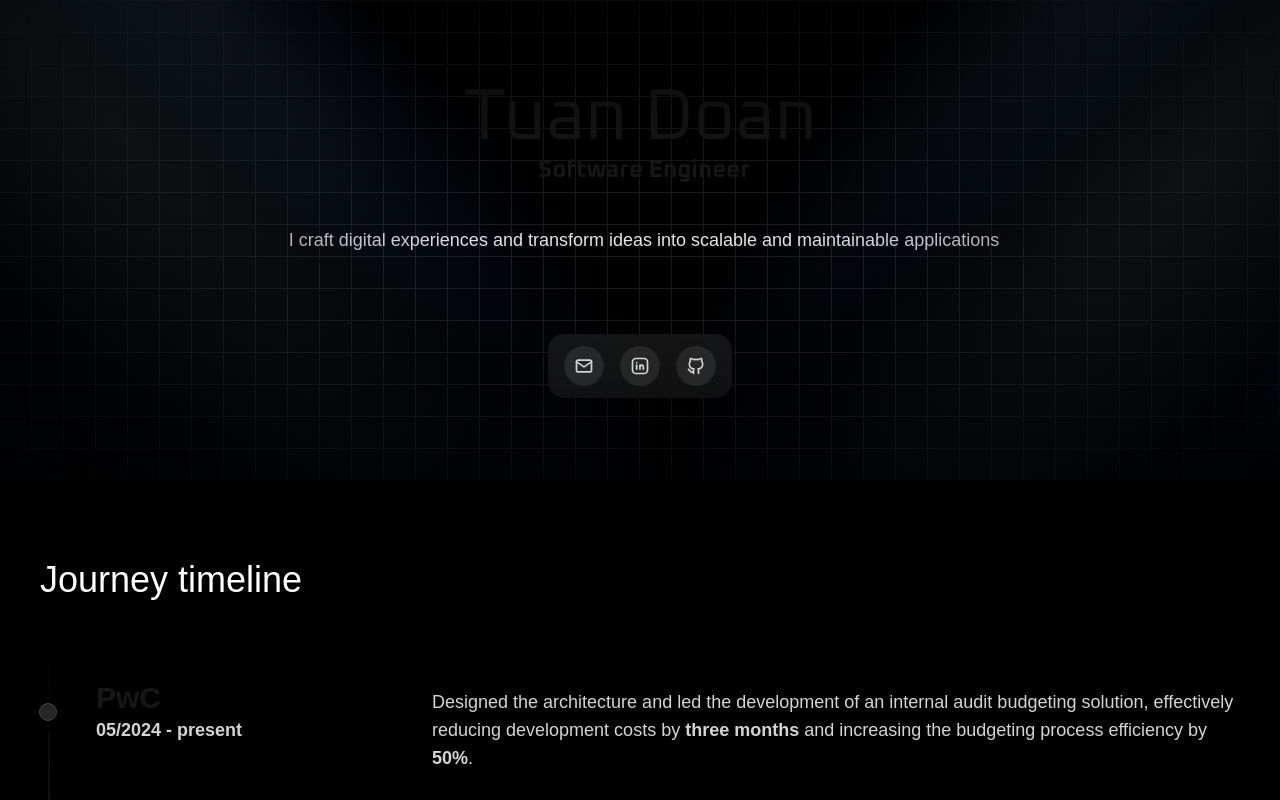
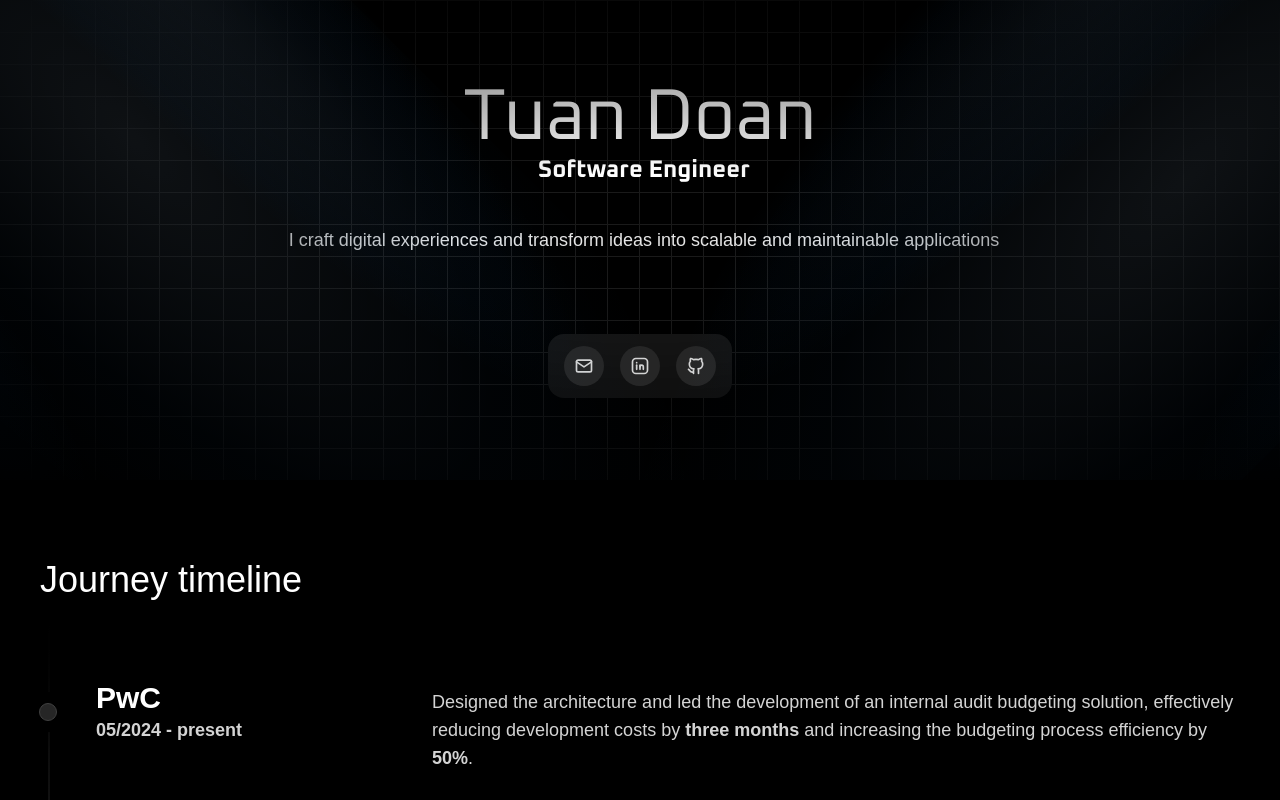
Before and after one commit to TuanDoan2193/dev-portfolio, a Next.js app: page / in a window 1280 px wide. Shown: the top 800 px of the page. Built offline with nearby package versions, Linux system fonts and the light colour scheme.

Commit message:
Explicit use white for text

```diff
--- a/src/app/components/Experience.tsx
+++ b/src/app/components/Experience.tsx
@@ -151,7 +151,7 @@ export const Experience = () => {
                 <a
                   target="_blank"
                   href={item.url}
-                  className="text-3xl mb-4 text-left font-bold"
+                  className="text-3xl mb-4 text-white font-bold"
                 >
                   {item.title}
                 </a>
@@ -166,7 +166,7 @@ export const Experience = () => {
                 <a
                   target="_blank"
                   href={item.url}
-                  className="text-2xl mb-4 text-left font-bold"
+                  className="text-2xl mb-4 text-white font-bold"
                 >
                   {item.title}
                 </a>
--- a/src/app/components/Hero.tsx
+++ b/src/app/components/Hero.tsx
@@ -39,8 +39,12 @@ export const Hero = () => {
 
       <Spotlight />
       <div className="w-full flex flex-col justify-center items-center text-center">
-        <h1 className={`text-7xl ${oxanium.className}`}>Tuan Doan</h1>
-        <div className={`text-2xl font-bold pl-2 ${oxanium.className}`}>
+        <h1 className={`text-7xl text-white ${oxanium.className}`}>
+          Tuan Doan
+        </h1>
+        <div
+          className={`text-2xl text-white font-bold pl-2 ${oxanium.className}`}
+        >
           Software Engineer
         </div>
         <div className="text-lg text-neutral-200 pt-10 pl-2 pb-20">
```
